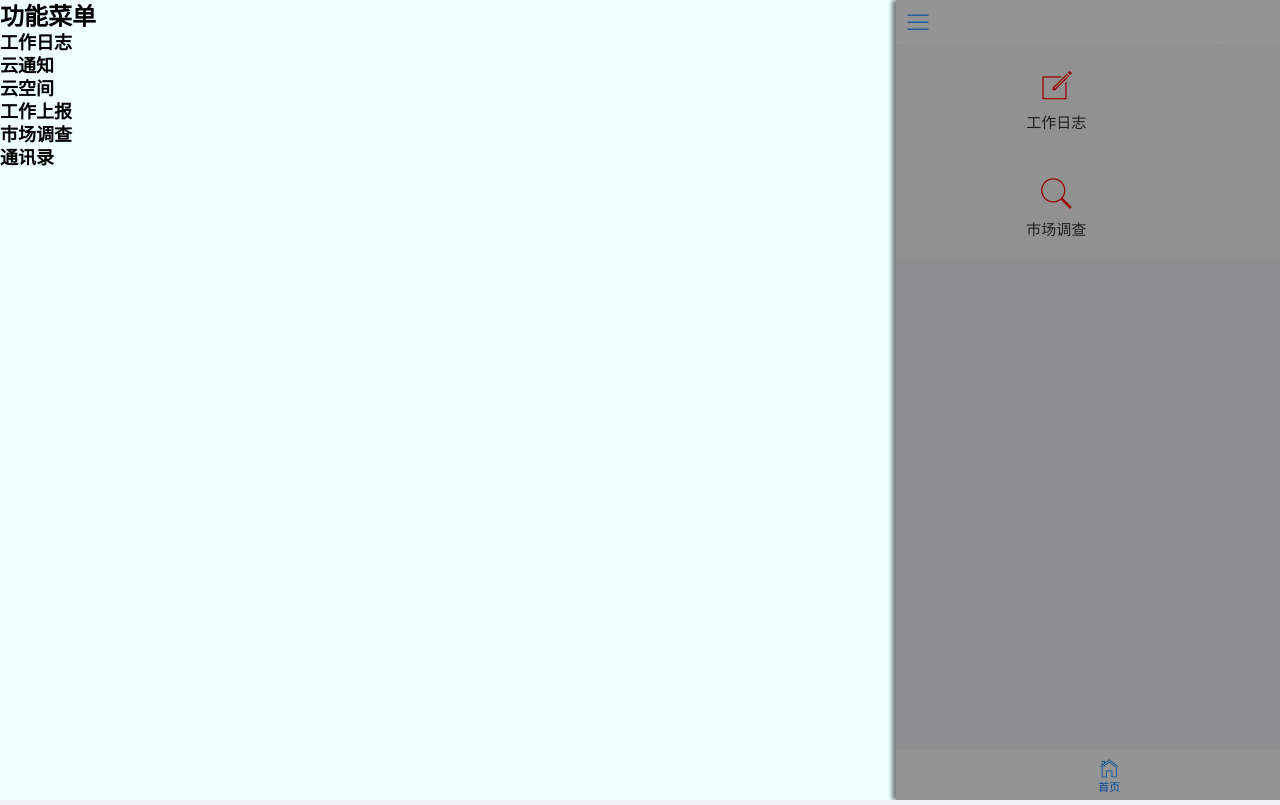
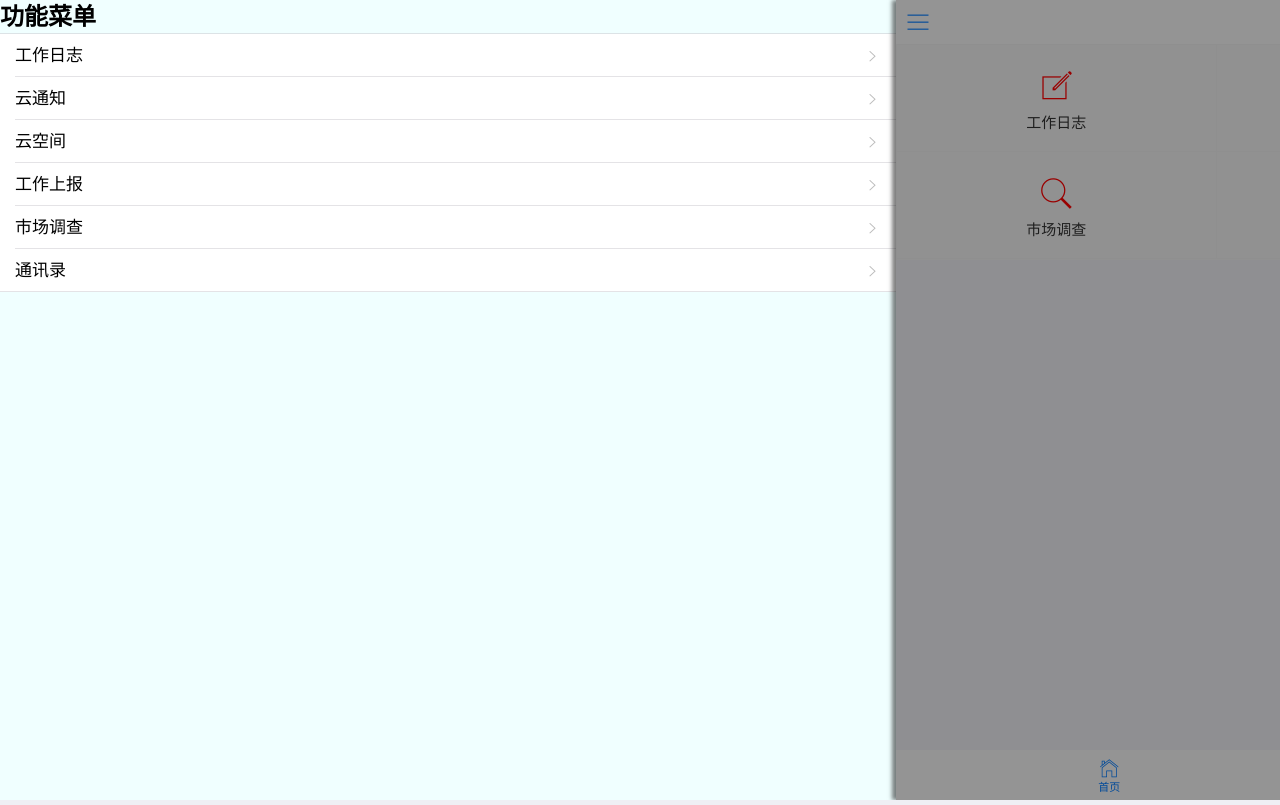
Before and after one commit to xuyutang/gzb-mui, a plain HTML site: page 我的MUI/index.html in a window 1280 px wide. Both pictures are taken after a click on the link 22 px from the left and 22 px from the top of the page. Drawn offline with Linux system fonts and the light colour scheme.

Commit message:
no message

```diff
--- a/我的MUI/index.html
+++ b/我的MUI/index.html
@@ -19,12 +19,27 @@
 	      <div class="mui-scroll">
 	        <!-- 菜单具体展示内容 -->
 	        	<h3>功能菜单</h3>
-	        	<h4>工作日志</h4>
-	        	<h4>云通知</h4>
-	        	<h4>云空间</h4>
-	        	<h4>工作上报</h4>
-	        	<h4>市场调查</h4>
-	        	<h4>通讯录</h4>
+	       <ul class="mui-table-view">
+    <li class="mui-table-view-cell">
+        <a class="mui-navigate-right">工作日志</a>
+    </li>
+    <li class="mui-table-view-cell">
+        <a class="mui-navigate-right">云通知</a>
+    </li>
+    <li class="mui-table-view-cell">
+        <a class="mui-navigate-right">云空间</a>
+    </li>
+     <li class="mui-table-view-cell">
+        <a class="mui-navigate-right">工作上报</a>
+    </li>
+    <li class="mui-table-view-cell">
+        <a class="mui-navigate-right">市场调查</a>
+    </li>
+    <li class="mui-table-view-cell">
+        <a class="mui-navigate-right">通讯录</a>
+    </li>
+
+</ul>
 
 
 	      </div>
```
